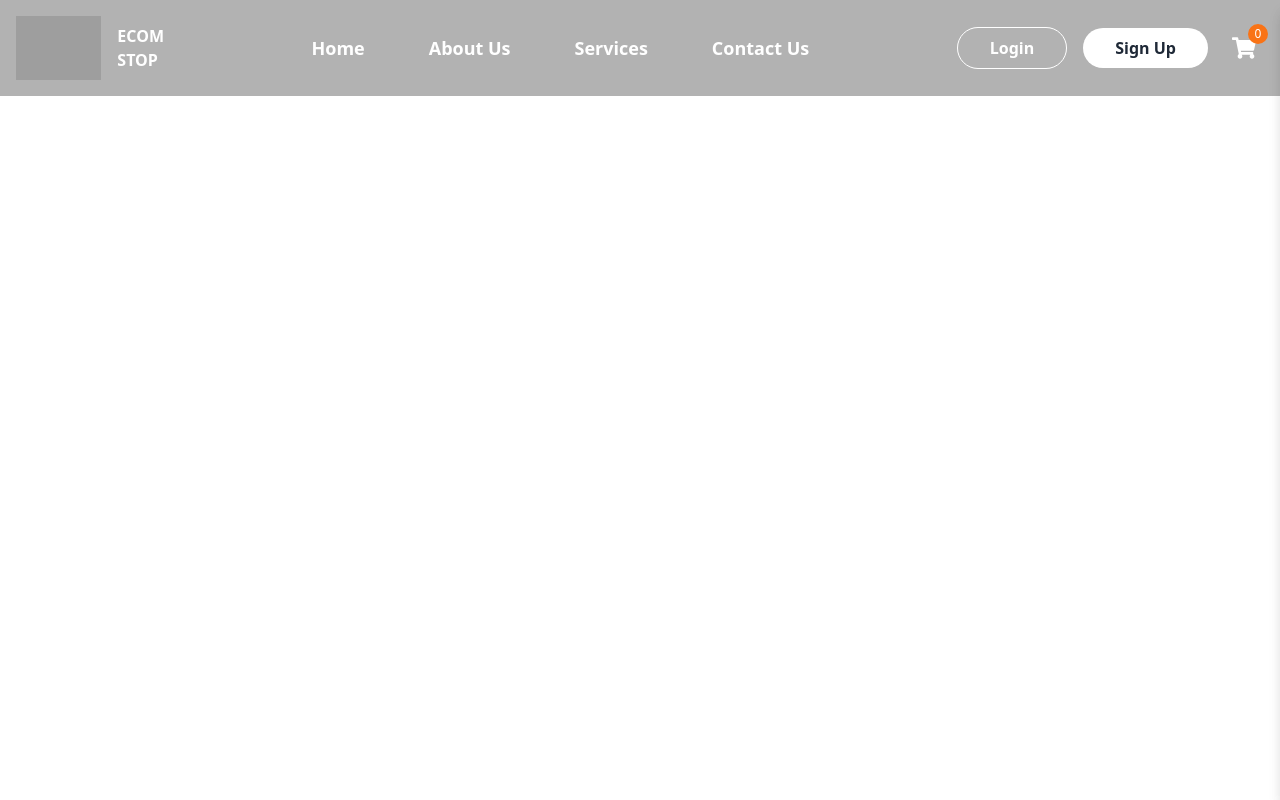
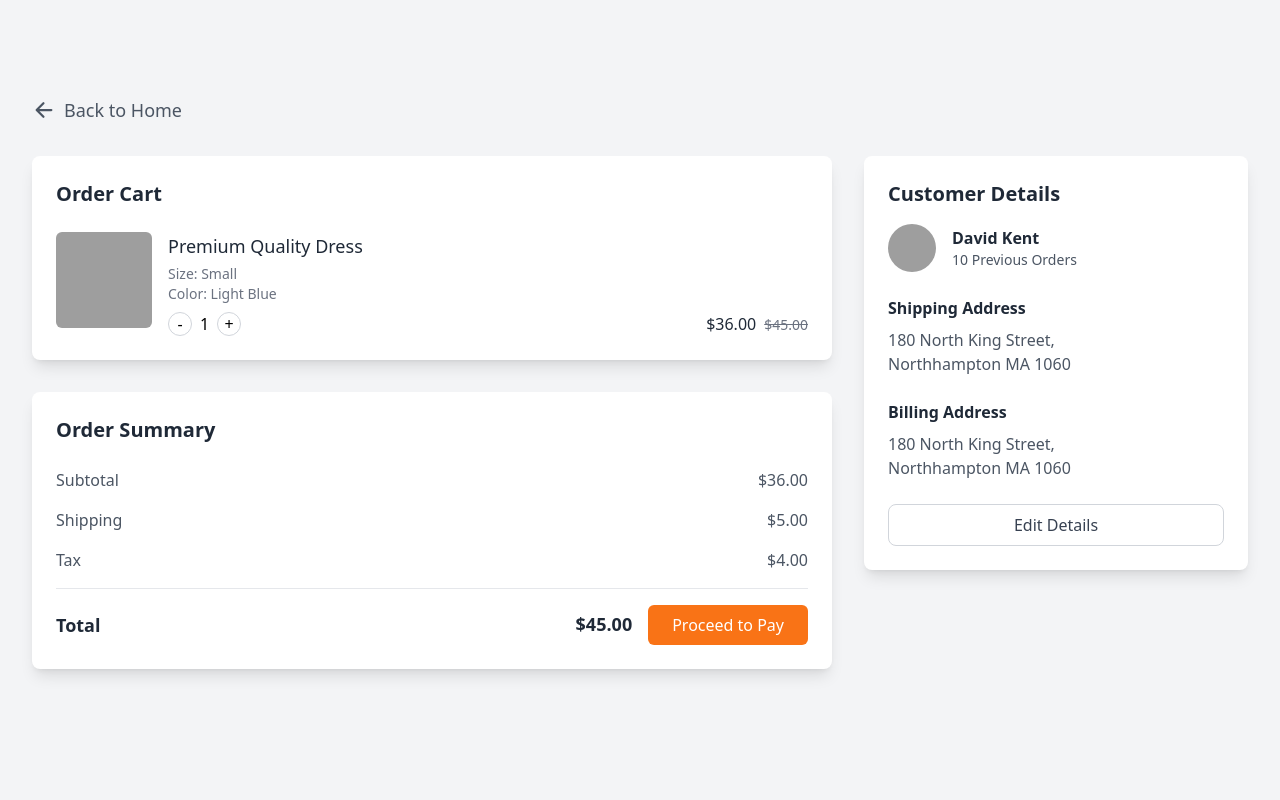
Before and after one commit to knaptix/NFTPlace, a React (Create React App) app: page /checkout in a window 1280 px wide. Built offline with nearby package versions, Linux system fonts and the light colour scheme; grey boxes are pictures that could not be loaded.

Commit message:
Issues in frontend fixed

```diff
--- a/src/App.js
+++ b/src/App.js
@@ -1,36 +1,30 @@
+import React, { useState } from "react";
+import { Route, Routes, useLocation } from "react-router-dom";
 import Navbar from "./Component/Navbar";
-
-import './styles/swiper-custom.css';
-
-
 import CartSidebar from "./Component/CartSidebar";
-
-import React, { useState } from "react";
 import Home from "./Component/Home";
-import { Route, Routes } from "react-router-dom";
 import OrderCheckout from "./Component/OrderCheckout";
 
 const App = () => {
   const [isCartOpen, setIsCartOpen] = useState(false);
-  const [setShowCheckout] = useState(false);
+  const location = useLocation();
 
   return (
     <div>
-      <Navbar onCartClick={() => setIsCartOpen(true)} />
-      <CartSidebar
-        isOpen={isCartOpen}
-        onClose={() => setIsCartOpen(false)}
-        onCheckout={() => {
-          setShowCheckout(true);
-          setIsCartOpen(false); // Close cart when proceeding to checkout
-        }}
-      />
-
+      {/* Conditionally render Navbar and CartSidebar */}
+      {location.pathname !== "/checkout" && (
+        <>
+          <Navbar onCartClick={() => setIsCartOpen(true)} />
+          <CartSidebar
+            isOpen={isCartOpen}
+            onClose={() => setIsCartOpen(false)}
+          />
+        </>
+      )}
       <Routes>
-        <Route path="/checkout" element={<OrderCheckout/>}/>
-        <Route path="/" element={<Home/>}/>
+        <Route path="/" element={<Home />} />
+        <Route path="/checkout" element={<OrderCheckout />} />
       </Routes>
-
     </div>
   );
 };
--- a/src/Component/OrderCheckout.js
+++ b/src/Component/OrderCheckout.js
@@ -1,94 +1,116 @@
-import React from "react";
-import Navbar from "./Navbar";
-import Footer from "./Footer";
+import React, { useState, useEffect } from "react";
+import { IoArrowBack } from "react-icons/io5";
+import { useNavigate } from "react-router-dom";
+import { FaCheckCircle } from "react-icons/fa";
 
+const OrderCheckout = () => {
+  const navigate = useNavigate();
+  const [showOrderStatus, setShowOrderStatus] = useState(false);
+  // Reset state when the component is unmounted
+  useEffect(() => {
+    return () => setShowOrderStatus(false);
+  }, []);
 
-const OrderCheckout = ({ isVisible, onClose }) => {
-  if (!isVisible) return null;
+  // Order Status Modal Component
+  const OrderStatusModal = () => (
+    <div className="fixed inset-0 bg-black bg-opacity-50 flex items-center justify-center z-50">
+      <div className="bg-white p-8 rounded-lg shadow-xl max-w-md w-full mx-4">
+        <div className="text-center">
+          <FaCheckCircle className="mx-auto h-16 w-16 text-green-500 mb-4" />
+          <h2 className="text-2xl font-bold text-gray-800 mb-2">
+            Order Confirmed!
+          </h2>
+          <p className="text-gray-600 mb-6">
+            Your order has been successfully placed and will be processed soon.
+          </p>
+          <div className="text-left space-y-4 mb-6">
+            <div className="flex justify-between">
+              <span className="text-gray-600">Order Number:</span>
+              <span className="font-medium">#ORD123456</span>
+            </div>
+            <div className="flex justify-between">
+              <span className="text-gray-600">Date:</span>
+              <span className="font-medium">
+                {new Date().toLocaleDateString()}
+              </span>
+            </div>
+            <div className="flex justify-between">
+              <span className="text-gray-600">Total Amount:</span>
+              <span className="font-medium">$45.00</span>
+            </div>
+          </div>
+          <button
+            onClick={() => {
+              setShowOrderStatus(false); // Reset modal visibility state
+              navigate("/"); // Navigate to home
+            }}
+            className="w-full bg-orange-500 text-white py-3 rounded-md hover:bg-orange-600 transition-colors"
+          >
+            Back to Home
+          </button>
+        </div>
+      </div>
+    </div>
+  );
 
   return (
-    <div>
-      <Navbar />
-      <div className="min-h-screen bg-gray-100 py-12 px-4 sm:px-6 lg:px-8">
+    <div className="flex flex-col min-h-screen">
+      <div className="flex-grow bg-gray-100 pt-24 px-4 sm:px-6 lg:px-8">
         <div className="max-w-7xl mx-auto">
-          {/* Close Button */}
-          <div className="flex justify-end mb-4">
+          {/* Back Button Row */}
+          <div className="flex items-center mb-8">
             <button
-              onClick={onClose}
-              className="bg-white p-2 rounded-full shadow-lg hover:bg-gray-50 transition-colors"
+              onClick={() => navigate("/")}
+              className="flex items-center space-x-2 text-gray-600 hover:text-gray-900 transition-colors"
             >
-              <svg
-                className="h-6 w-6 text-gray-500"
-                fill="none"
-                strokeLinecap="round"
-                strokeLinejoin="round"
-                strokeWidth="2"
-                viewBox="0 0 24 24"
-                stroke="currentColor"
-              >
-                <path d="M6 18L18 6M6 6l12 12"></path>
-              </svg>
+              <IoArrowBack className="h-6 w-6" />
+              <span className="text-lg font-medium">Back to Home</span>
             </button>
           </div>
 
-          {/* Order Status */}
-          <div className="bg-white rounded-lg shadow-lg p-6 mb-8">
-            <h2 className="text-2xl font-bold text-gray-800 mb-4">Order Status</h2>
-            <div className="flex items-center text-green-500 mb-2">
-              <svg
-                className="h-5 w-5 mr-2"
-                fill="currentColor"
-                viewBox="0 0 20 20"
-              >
-                <path
-                  fillRule="evenodd"
-                  d="M10 18a8 8 0 100-16 8 8 0 000 16zm3.707-9.293a1 1 0 00-1.414-1.414L9 10.586 7.707 9.293a1 1 0 00-1.414 1.414l2 2a1 1 0 001.414 0l4-4z"
-                  clipRule="evenodd"
-                />
-              </svg>
-              <span>Order Confirmed</span>
-            </div>
-            <p className="text-gray-600">21st March 2021 at 10:34 PM</p>
-          </div>
-
-          {/* Main Content */}
-          <div className="grid grid-cols-1 lg:grid-cols-3 gap-8">
-            {/* Customer's Cart */}
-            <div className="lg:col-span-2">
+          {/* Main Grid Layout */}
+          <div className="grid grid-cols-1 lg:grid-cols-12 gap-8">
+            {/* Left Column - Cart and Summary */}
+            <div className="lg:col-span-8">
+              {/* Order Cart */}
               <div className="bg-white rounded-lg shadow-lg p-6 mb-8">
-                <h3 className="text-xl font-semibold text-gray-800 mb-4">
-                  Customer's Cart
+                <h3 className="text-xl font-semibold text-gray-800 mb-6">
+                  Order Cart
                 </h3>
-                {/* Product List */}
                 <div className="space-y-6">
-                  {/* Product Item */}
-                  <div className="flex flex-col sm:flex-row gap-4">
-                    <div className="w-full sm:w-24 h-24">
-                      <img
-                        src="https://i.ibb.co/84qQR4p/Rectangle-10.png"
-                        alt="Product"
-                        className="w-full h-full object-cover rounded-lg"
-                      />
-                    </div>
-                    <div className="flex-grow">
-                      <h4 className="text-lg font-semibold text-gray-800">
+                  {/* Cart Item */}
+                  <div className="flex space-x-4">
+                    <img
+                      src="https://i.ibb.co/84qQR4p/Rectangle-10.png"
+                      alt="Product"
+                      className="w-24 h-24 object-cover rounded-md"
+                    />
+                    <div className="flex-1">
+                      <h4 className="text-lg font-medium text-gray-800">
                         Premium Quality Dress
                       </h4>
-                      <div className="mt-2 space-y-1">
-                        <p className="text-sm text-gray-600">
-                          Style: Italic Minimal Design
-                        </p>
-                        <p className="text-sm text-gray-600">Size: Small</p>
-                        <p className="text-sm text-gray-600">Color: Light Blue</p>
+                      <div className="mt-1 text-sm text-gray-500">
+                        <p>Size: Small</p>
+                        <p>Color: Light Blue</p>
                       </div>
-                      <div className="mt-4 flex justify-between items-center">
-                        <div className="text-gray-800">
-                          <span className="font-semibold">$36.00</span>
-                          <span className="text-sm text-gray-500 line-through ml-2">
+                      <div className="mt-2 flex justify-between items-center">
+                        <div className="flex items-center space-x-2">
+                          <button className="w-6 h-6 rounded-full border border-gray-300 flex items-center justify-center">
+                            -
+                          </button>
+                          <span>1</span>
+                          <button className="w-6 h-6 rounded-full border border-gray-300 flex items-center justify-center">
+                            +
+                          </button>
+                        </div>
+                        <div>
+                          <span className="font-medium text-gray-800">
+                            $36.00
+                          </span>
+                          <span className="ml-2 text-sm text-gray-500 line-through">
                             $45.00
                           </span>
                         </div>
-                        <div className="text-gray-600">Qty: 1</div>
                       </div>
                     </div>
                   </div>
@@ -97,34 +119,46 @@ const OrderCheckout = ({ isVisible, onClose }) => {
 
               {/* Order Summary */}
               <div className="bg-white rounded-lg shadow-lg p-6">
-                <h3 className="text-xl font-semibold text-gray-800 mb-4">
+                <h3 className="text-xl font-semibold text-gray-800 mb-6">
                   Order Summary
                 </h3>
                 <div className="space-y-4">
-                  <div className="flex justify-between">
-                    <span className="text-gray-600">Subtotal</span>
-                    <span className="text-gray-800">$56.00</span>
+                  <div className="flex justify-between text-gray-600">
+                    <span>Subtotal</span>
+                    <span>$36.00</span>
                   </div>
-                  <div className="flex justify-between">
-                    <span className="text-gray-600">Discount (STUDENT)</span>
-                    <span className="text-gray-800">-$28.00</span>
+                  <div className="flex justify-between text-gray-600">
+                    <span>Shipping</span>
+                    <span>$5.00</span>
                   </div>
-                  <div className="flex justify-between">
-                    <span className="text-gray-600">Shipping</span>
-                    <span className="text-gray-800">$8.00</span>
+                  <div className="flex justify-between text-gray-600">
+                    <span>Tax</span>
+                    <span>$4.00</span>
                   </div>
-                  <div className="border-t pt-4">
-                    <div className="flex justify-between">
-                      <span className="font-semibold text-gray-800">Total</span>
-                      <span className="font-semibold text-gray-800">$36.00</span>
+                  <div className="border-t pt-4 mt-4">
+                    <div className="flex justify-between items-center">
+                      <span className="text-lg font-semibold text-gray-800">
+                        Total
+                      </span>
+                      <div className="text-right">
+                        <span className="text-lg font-semibold text-gray-800">
+                          $45.00
+                        </span>
+                        <button
+                          onClick={() => setShowOrderStatus(true)}
+                          className="ml-4 bg-orange-500 text-white px-6 py-2 rounded-md hover:bg-orange-600 transition-colors"
+                        >
+                          Proceed to Pay
+                        </button>
+                      </div>
                     </div>
                   </div>
                 </div>
               </div>
             </div>
 
-            {/* Customer Info */}
-            <div className="lg:col-span-1">
+            {/* Right Column - Customer Details */}
+            <div className="lg:col-span-4">
               <div className="bg-white rounded-lg shadow-lg p-6">
                 <h3 className="text-xl font-semibold text-gray-800 mb-4">
                   Customer Details
@@ -137,8 +171,12 @@ const OrderCheckout = ({ isVisible, onClose }) => {
                       className="w-12 h-12 rounded-full"
                     />
                     <div>
-                      <h4 className="font-semibold text-gray-800">David Kent</h4>
-                      <p className="text-sm text-gray-600">10 Previous Orders</p>
+                      <h4 className="font-semibold text-gray-800">
+                        David Kent
+                      </h4>
+                      <p className="text-sm text-gray-600">
+                        10 Previous Orders
+                      </p>
                     </div>
                   </div>
 
@@ -172,8 +210,10 @@ const OrderCheckout = ({ isVisible, onClose }) => {
             </div>
           </div>
         </div>
+
+        {/* Order Status Modal */}
+        {showOrderStatus && <OrderStatusModal />}
       </div>
-      <Footer />
     </div>
   );
 };
```
Also changed, not shown: src/Component/Home.js (+10 -10 lines), src/Component/Navbar.js (+13 -4 lines).
